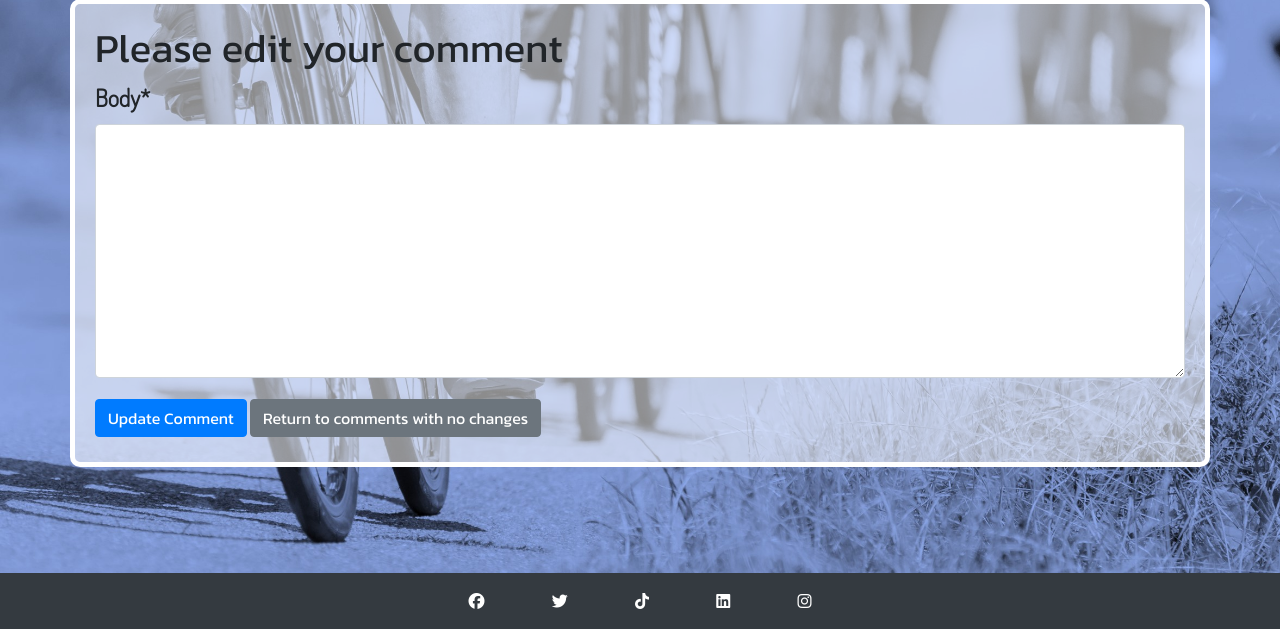
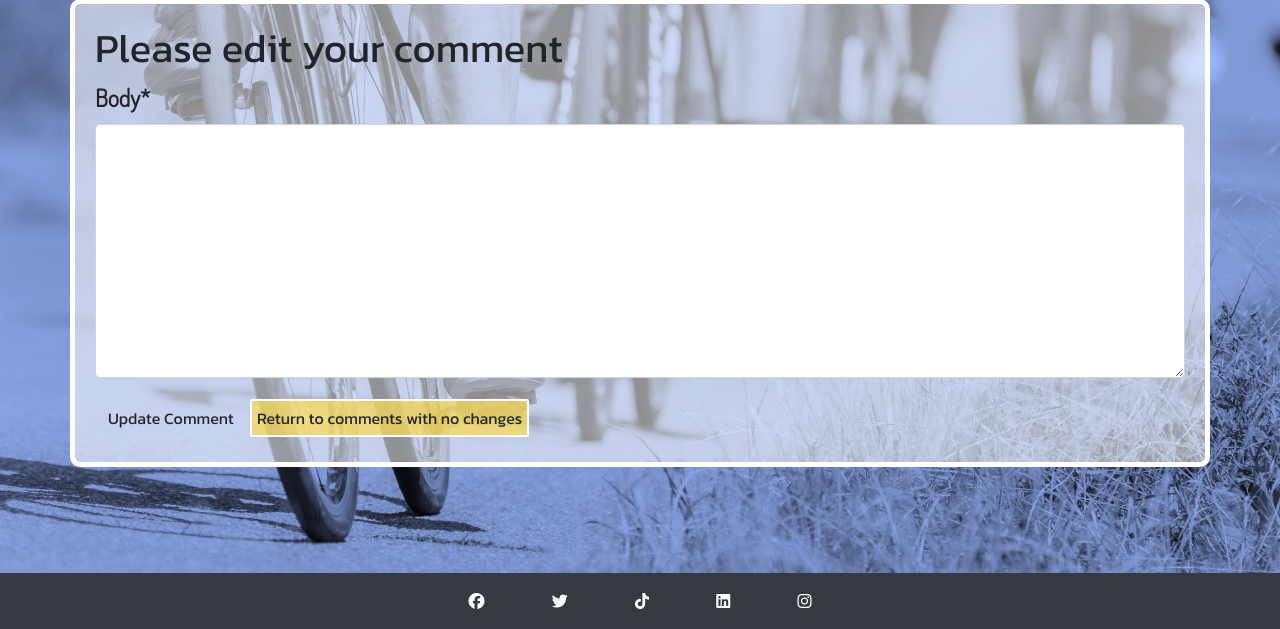
Before and after one commit to ajmccredie/cycle-connect, a Django app: template templates/edit_forum_comment.html in a window 1280 px wide. Shown: the part 171-800 px from the top of the page. Run offline with Django 3.2, Linux system fonts and the light colour scheme; the template is opened without the code that fills it: values that come from a table or form of the project are taken from there, others are empty; some libraries are stand-ins or nearby versions.

Commit message:
Fix bug with edit for comments and test delete comments works but without verfication currently

```diff
--- a/templates/edit_forum_comment.html
+++ b/templates/edit_forum_comment.html
@@ -9,8 +9,8 @@
 <form method="post">
     {% csrf_token %}
     {{ form|crispy }}
-    <button type="submit" class="btn btn-primary">Update Comment</button>
-    <a href="{% url 'userforum_post_detail' %}" class="btn btn-secondary">Return to comments with no changes</a>
+    <button type="submit" class="btn btn-submit">Update Comment</button>
+    <a href="{% url 'userforum_post_detail' post_id %}" class="btn btn-edit">Return to comments with no changes</a>
 </form>
 
 {% endblock %}
```
Also changed, not shown: forum/views.py (+10 -5 lines).
